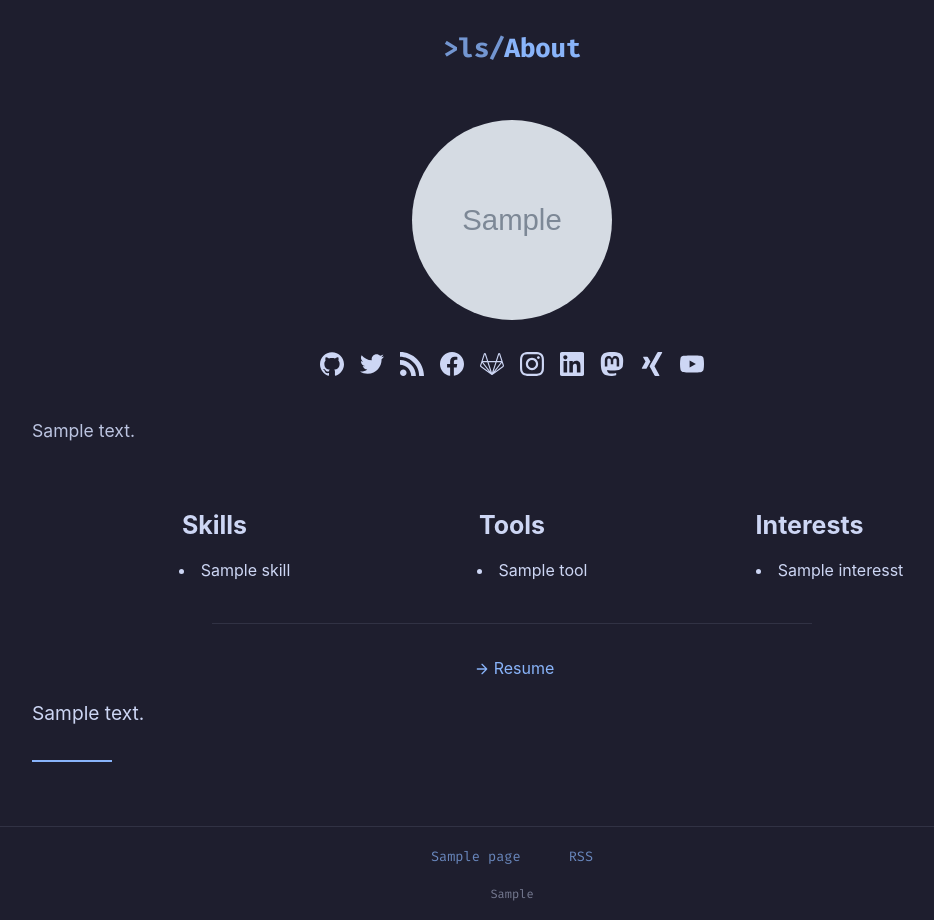
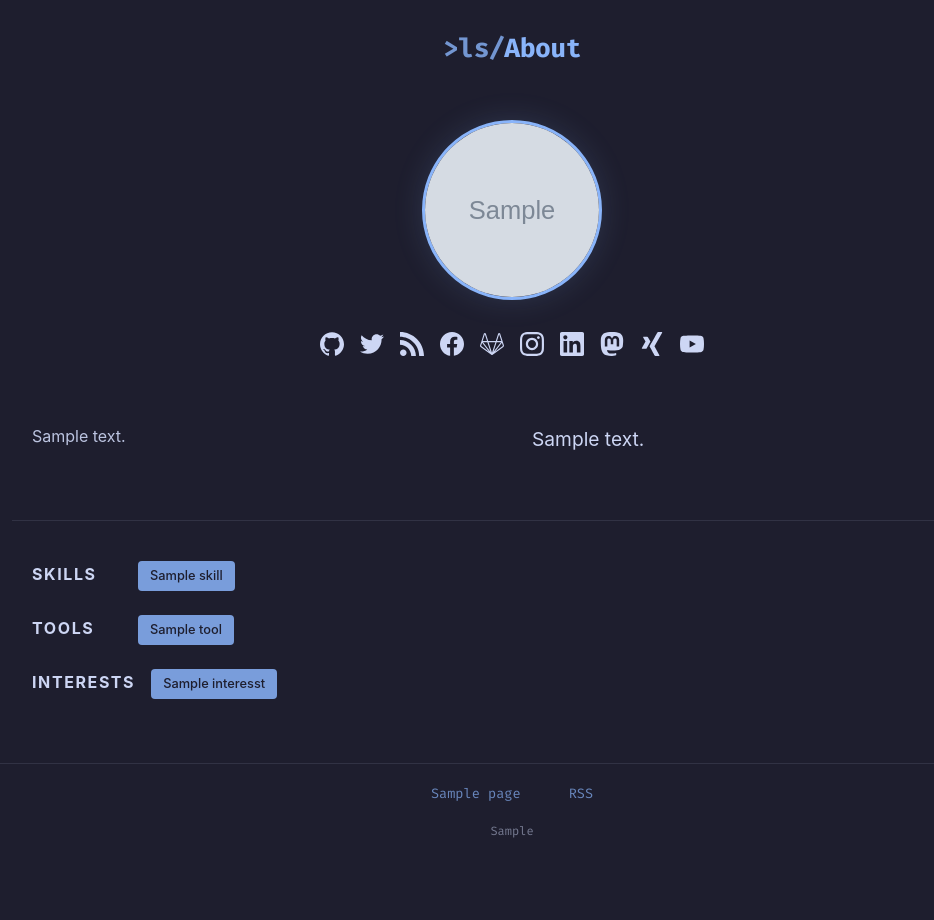
Before and after one commit to ansarikhursaid7tr/blog, a Django app: template templates/about.html in a window 1280 px wide. Shown: the part 102-1022 px from the top of the page, without its empty margins (128-1062 px from the left). After the commit the page ends 940 px from the top, so only its background shows below. Run offline with Django 4.2, Linux system fonts and the light colour scheme; the template is opened without the code that fills it: most values are stand-ins (such as "Sample title", 1, 10 or a date in 2020); grey boxes marked "Sample" are stand-in pictures; some libraries are stand-ins or nearby versions.

```diff
--- a/frontend/css/pages/about.css
+++ b/frontend/css/pages/about.css
@@ -1,4 +1,8 @@
 /* Profile/Hero */
+
+.about-hero {
+  text-align: center;
+}
 
 .profile-wrapper {
   display: flex;
@@ -7,39 +11,153 @@
 
 .profile {
   border-radius: 50%;
-  height: 200px;
-  width: 200px;
+  height: 180px;
+  width: 180px;
+  border: 3px solid var(--primary-color);
+  box-shadow: 0 0 30px rgba(137, 180, 250, 0.15);
+  overflow: hidden;
+  transition: transform 0.3s ease, box-shadow 0.3s ease;
+}
+
+.profile:hover {
+  transform: scale(1.05);
+  box-shadow: 0 0 40px rgba(137, 180, 250, 0.25);
 }
 
 .profile__image {
-  border-radius: 50%;
   width: 100%;
   height: 100%;
+  object-fit: cover;
 }
 
 .about-hero .icon {
   margin: 0 0.5rem;
+  transition: transform 0.2s ease, color 0.2s ease;
 }
 
-/* Skills */
+.about-hero .icon:hover {
+  transform: translateY(-3px);
+  color: var(--primary-color);
+}
 
-.skills {
+/* Two-column About Content */
+
+.about-content-grid {
+  display: grid;
+  grid-template-columns: 1fr 1fr;
+  gap: 2.5rem;
+  margin-top: 2rem;
+}
+
+.about-content-grid__section .lead {
+  line-height: 1.8;
+  font-size: 1rem;
+}
+
+.about-content-grid__section .md-content {
+  line-height: 1.8;
+  font-size: 1rem;
+}
+
+.about-content-grid__section .md-content p {
+  margin-bottom: 1rem;
+}
+
+.about-content-grid__section .md-content h1,
+.about-content-grid__section .md-content h2,
+.about-content-grid__section .md-content h3 {
+  color: var(--primary-color);
+  margin-bottom: 0.75rem;
+  margin-top: 1.25rem;
+}
+
+.about-content-grid__section .md-content ul,
+.about-content-grid__section .md-content ol {
+  padding-left: 1.25rem;
+  margin-bottom: 1rem;
+}
+
+.about-content-grid__section .md-content li {
+  margin-bottom: 0.35rem;
+}
+
+/* Skills Section */
+
+.about-skills-section {
+  margin-top: 3rem;
+  padding-top: 2.5rem;
+  border-top: 1px solid var(--card-border);
+}
+
+.about-skills-row {
+  display: flex;
+  flex-direction: column;
+  gap: 1.75rem;
+}
+
+.about-skills-group {
+  display: flex;
+  align-items: baseline;
+  gap: 1rem;
+}
+
+.about-skills-label {
+  font-size: 0.8rem;
+  font-weight: 600;
+  text-transform: uppercase;
+  letter-spacing: 0.1em;
+  color: var(--primary-color);
+  margin: 0;
+  padding: 0;
+  white-space: nowrap;
+  min-width: 80px;
+}
+
+.about-skills-tags {
   display: flex;
   flex-wrap: wrap;
-  justify-content: space-evenly;
+  gap: 0.4rem;
 }
 
-.skills__wrapper {
-  width: 230px;
-  text-align: center;
+.about-skill-pill {
+  display: inline-flex;
+  align-items: center;
+  padding: 0.3rem 0.75rem;
+  background: var(--primary-color);
+  border-radius: 4px;
+  font-size: 0.8rem;
+  font-weight: 500;
+  color: var(--bg-color);
+  transition: opacity 0.2s ease, transform 0.15s ease;
+  cursor: default;
+  white-space: nowrap;
+  opacity: 0.85;
 }
 
-.skills h4 {
-  margin-bottom: 0;
+.about-skill-pill:hover {
+  opacity: 1;
+  transform: translateY(-1px);
 }
 
-.skills ul {
-  list-style: inside;
-  display: inline-block;
-  text-align: left;
+/* Responsive */
+
+@media (max-width: 768px) {
+  .about-content-grid {
+    grid-template-columns: 1fr;
+    gap: 1.5rem;
+  }
+
+  .about-skills-group {
+    flex-direction: column;
+    gap: 0.5rem;
+  }
+
+  .about-skills-label {
+    min-width: unset;
+  }
+
+  .profile {
+    height: 150px;
+    width: 150px;
+  }
 }
--- a/templates/about.html
+++ b/templates/about.html
@@ -4,11 +4,23 @@
 {% block title%} - About{% endblock title %}
 {% block meta %}
 {% if about_config.seo %}
-  <meta name="description" content="{{ about_config.seo }}">
+<meta name="description" content="{{ about_config.seo }}">
 {% endif %}
 {% endblock meta %}
+{% block styles %}
+<style>
+  .about-skills-section { margin-top: 3rem; padding-top: 2.5rem; border-top: 1px solid var(--card-border); }
+  .about-skills-row { display: flex; flex-direction: column; gap: 1.5rem; }
+  .about-skills-group { display: flex; align-items: baseline; gap: 1rem; }
+  .about-skills-label { font-size: 1rem; font-weight: 700; text-transform: uppercase; letter-spacing: 0.1em; color: var(--font-color); margin: 0; white-space: nowrap; min-width: 90px; }
+  .about-skills-tags { display: flex; flex-wrap: wrap; gap: 0.4rem; }
+  .about-skill-pill { display: inline-flex; align-items: center; padding: 0.3rem 0.75rem; background: var(--primary-color); border-radius: 4px; font-size: 0.8rem; font-weight: 500; color: var(--bg-color); cursor: default; white-space: nowrap; opacity: 0.85; transition: opacity 0.2s ease, transform 0.15s ease; }
+  .about-skill-pill:hover { opacity: 1; transform: translateY(-1px); }
+  @media (max-width: 768px) { .about-skills-group { flex-direction: column; gap: 0.5rem; } .about-skills-label { min-width: unset; } }
+</style>
+{% endblock styles %}
 {% block content %}
-{% include "icons.html" %} {% comment %} TODO: include only used SVG's {% endcomment %}
+{% include "icons.html" %}
 <main>
   <!-- Hero -->
   <section class="small-container about-hero margin-top">
@@ -16,7 +28,7 @@
     <div class="profile-wrapper">
       {% if about_config.image %}
       <div class="profile margin-top">
-        <img class="profile__image" src="{{ about_config.image.url }}" alt="me" />
+        <img class="profile__image" src="{{ about_config.image.url }}" alt="Profile photo" />
       </div>
       {% endif %}
     </div>
@@ -26,58 +38,52 @@
     </div>
     {% endspaceless %}
   </section>
+  <br />
 
-  <div class="small-container margin-top">
-    <p class="lead" align="justify">{{ about_config.intro_text }}</p>
-  </div>
-
-  <!-- Skills -->
-  <section class="small-container skills">
-    <div class="skills__wrapper">
-      <h4>Skills</h4>
-      <ul>
-        {% for skill in about_config.skills_as_list %}
-        <li>{{ skill }}</li>
-        {% endfor %}
-      </ul>
-    </div>
-    <div class="skills__wrapper">
-      <h4>Tools</h4>
-      <ul>
-        {% for tool in about_config.tools_as_list %}
-        <li>{{ tool }}</li>
-        {% endfor %}
-      </ul>
-    </div>
-    <div class="skills__wrapper">
-      <h4>Interests</h4>
-      <ul>
-        {% for interesst in about_config.interessts_as_list %}
-        <li>{{ interesst }}</li>
-        {% endfor %}
-      </ul>
+  <!-- Two-Column Content: Intro + Markdown -->
+  <section class="small-container">
+    <div class="about-content-grid">
+      <div class="about-content-grid__section">
+        <p class="lead" style="text-align: justify;">{{ about_config.intro_text }}</p>
+      </div>
+      {% if about_config.markdown_content %}
+      <div class="about-content-grid__section">
+        <div class="md-content">
+          {{ about_config.markdown_content | markdown | safe }}
+        </div>
+      </div>
+      {% endif %}
     </div>
   </section>
 
-  <hr class="long-line" />
-
-{% if about_config.resume %}
-  <a class="link-bold flex margin-top" href="{{ about_config.resume.url }}" download>
-    <svg class="icon icon-arrow-right" aria-hidden="true" focusable="false">
-      <use xlink:href="#icon-arrow-right"></use>
-    </svg>
-    Resume
-  </a>
-{% endif %}
-
-  <!-- Markdown Content -->
-  <section class="small-container">
-    <div class="text-card">
-      <div class="md-content">
-        <p class="text-card__text">{{ about_config.markdown_content | markdown | safe }}</p>
+  <!-- Skills / Tools / Interests -->
+  <section class="small-container about-skills-section">
+    <div class="about-skills-row">
+      <div class="about-skills-group">
+        <h3 class="about-skills-label">Skills</h3>
+        <div class="about-skills-tags">
+          {% for skill in about_config.skills_as_list %}
+          <span class="about-skill-pill">{{ skill }}</span>
+          {% endfor %}
+        </div>
+      </div>
+      <div class="about-skills-group">
+        <h3 class="about-skills-label">Tools</h3>
+        <div class="about-skills-tags">
+          {% for tool in about_config.tools_as_list %}
+          <span class="about-skill-pill">{{ tool }}</span>
+          {% endfor %}
+        </div>
+      </div>
+      <div class="about-skills-group">
+        <h3 class="about-skills-label">Interests</h3>
+        <div class="about-skills-tags">
+          {% for interesst in about_config.interessts_as_list %}
+          <span class="about-skill-pill">{{ interesst }}</span>
+          {% endfor %}
+        </div>
       </div>
     </div>
-    <hr class="short-line" />
   </section>
 </main>
 {% endblock content %}
```
